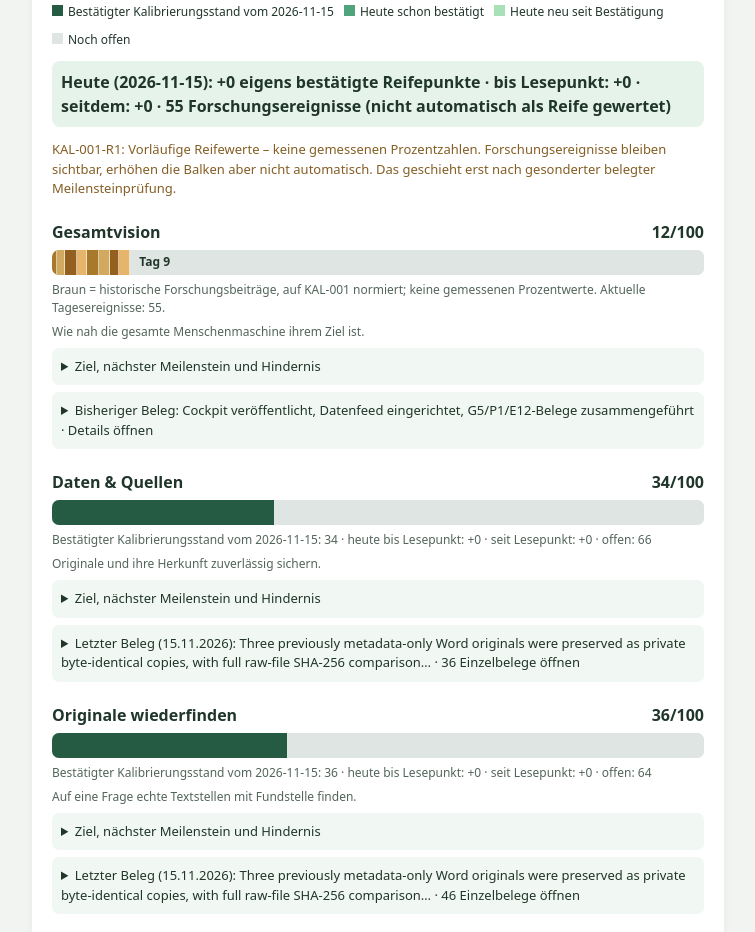
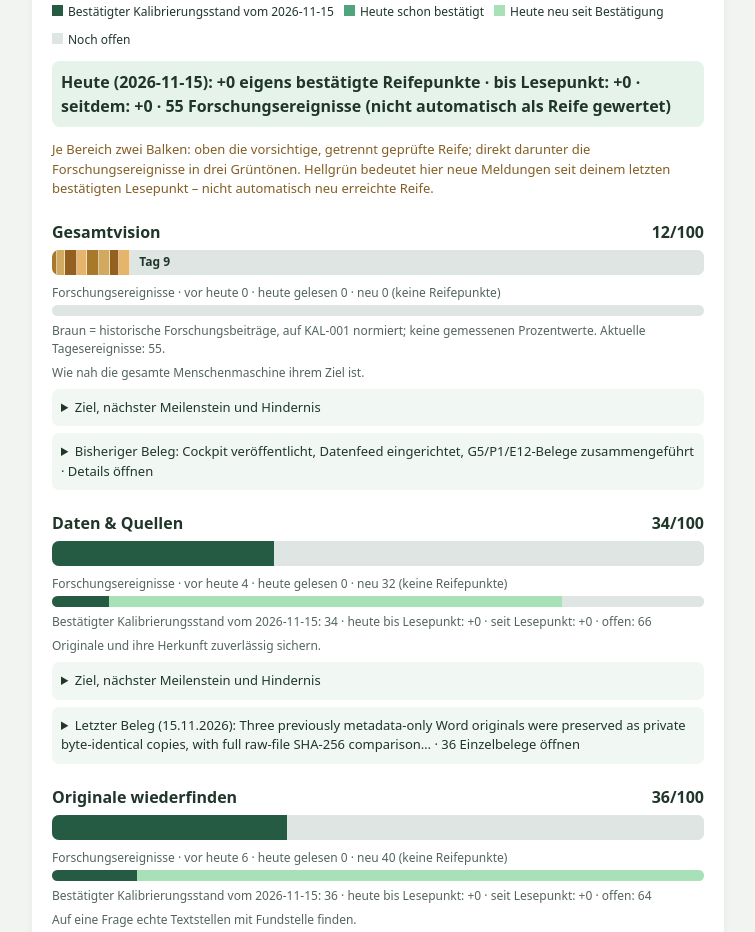
Before and after one commit to jholtrup1-code/hoh-forschungscockpit, a plain HTML site: page index.html in a window 1280 px wide. Shown: the part 875-1807 px from the top of the page, without its empty margins (262-1017 px from the left). Drawn offline with Linux system fonts and the light colour scheme.

Commit message:
Add honest per-area three-shade research activity bars without inflating maturity

```diff
--- a/index.html
+++ b/index.html
@@ -2,7 +2,7 @@
 *{box-sizing:border-box}body{font:16px/1.5 system-ui,Arial,sans-serif;background:#f1f4f1;color:#20362b;max-width:720px;margin:0 auto;padding:14px}header,section{background:white;border-radius:16px;padding:20px;margin:12px 0;box-shadow:0 2px 8px #0000000c}h1{font-size:24px;margin:0}h2{font-size:19px;margin:0 0 12px}.sub{color:#5b6860;font-size:13px}.stamp{background:#e6f3ea;border-radius:8px;padding:9px;font-weight:650;margin:12px 0}.metric{margin:21px 0}.name{display:flex;justify-content:space-between;gap:10px;font-weight:700}.bar{display:flex;width:100%;height:25px;overflow:hidden;border-radius:7px;background:#dfe5e2;margin-top:6px}.bar span{height:100%;flex:none}.detail{font-size:12px;color:#53655b;margin-top:6px}.evidence{font-size:13px;background:#f1f7f2;padding:9px;border-radius:7px;margin-top:7px}.legend{display:flex;flex-wrap:wrap;gap:10px;font-size:12px}.legend span:before{content:"";display:inline-block;background:var(--c);width:11px;height:11px;margin-right:5px}.day{cursor:pointer;border-right:1px solid #fff9}.day:focus-visible{outline:2px solid black;outline-offset:-2px}button{background:#245b42;color:white;border:0;border-radius:9px;padding:12px;font-weight:700;font-size:15px}.warn{color:#845e24}.dayinfo{padding:10px;background:#fff5e8;border-radius:8px;font-size:13px;margin-top:9px}</style></head><body>
 <header><h1>HOUSE OF HOLTRUP</h1><strong>Forschungscockpit</strong><p class="stamp">COCKPIT V2 · Tagesbasis / persönlicher Abruf / neue Forschung</p><div id="status" class="sub">Lade Forschungsdaten …</div></header>
 <section><h2>Forschung seit deinem bestätigten Lesepunkt</h2><p class="sub">Neue Forschungsergebnisse werden sofort sichtbar – auch wenn die wissenschaftlichen Reifebalken unverändert bleiben. Die drei Grüntöne hier zeigen Meldungen, keine Reifeprozente.</p><div id="activity"></div></section>
-<section><h2>Fortschritt</h2><div class="legend"><span style="--c:#245b42">Bis gestern 24 Uhr</span><span style="--c:#50a47b">Heute schon bestätigt</span><span style="--c:#a8e1b8">Heute neu seit Bestätigung</span><span style="--c:#dfe5e2">Noch offen</span></div><p id="daily" class="stamp"></p><p class="sub warn">KAL-001-R1: Vorläufige Reifewerte – keine gemessenen Prozentzahlen. Forschungsereignisse bleiben sichtbar, erhöhen die Balken aber nicht automatisch. Das geschieht erst nach gesonderter belegter Meilensteinprüfung.</p><div id="metrics"></div></section>
+<section><h2>Fortschritt</h2><div class="legend"><span style="--c:#245b42">Bis gestern 24 Uhr</span><span style="--c:#50a47b">Heute schon bestätigt</span><span style="--c:#a8e1b8">Heute neu seit Bestätigung</span><span style="--c:#dfe5e2">Noch offen</span></div><p id="daily" class="stamp"></p><p class="sub warn">Je Bereich zwei Balken: oben die vorsichtige, getrennt geprüfte Reife; direkt darunter die Forschungsereignisse in drei Grüntönen. Hellgrün bedeutet hier neue Meldungen seit deinem letzten bestätigten Lesepunkt – nicht automatisch neu erreichte Reife.</p><div id="metrics"></div></section>
 <section><h2>Was heute konkret passiert ist</h2><div id="work"></div></section>
 <section><h2>Dein persönlicher Lesepunkt</h2><p id="seen"></p><button id="confirm">Diesen Stand habe ich gelesen</button><p class="sub">Erst dein Klick verschiebt das heutige Hellgrün nach Mittelgrün. Neue Forschungsprüfungen verändern diesen Lesepunkt nicht. Speicherung auf diesem Gerät und in diesem Browser.</p></section>
 <script>
@@ -59,6 +59,25 @@ function render(){
    [[before,"#245b42"],[marked-before,"#50a47b"],[value-marked,"#a8e1b8"],[100-value,"#dfe5e2"]].forEach(([width,color])=>{const p=document.createElement("span");p.style.width=Math.max(0,width)+"%";p.style.background=color;bar.append(p)})
  }
  item.append(bar);
+ // Separate, reproducible activity strip BY AREA: event counts are not maturity.
+ const activityAll=events.filter(ev=>Array.isArray(ev.delta)&&ev.delta[i]>0&&berlinDay(ev.completed_at)<=today);
+ const readerTime=seen?.at&&!Number.isNaN(Date.parse(seen.at))?Date.parse(seen.at):null;
+ const activityPrior=activityAll.filter(ev=>berlinDay(ev.completed_at)<today).length;
+ const activityRead=activityAll.filter(ev=>berlinDay(ev.completed_at)===today&&readerTime!==null&&Date.parse(ev.completed_at)<=readerTime).length;
+ const activityNew=activityAll.filter(ev=>berlinDay(ev.completed_at)===today&&(readerTime===null||Date.parse(ev.completed_at)>readerTime)).length;
+ const activityHeading=document.createElement("div");activityHeading.className="detail";activityHeading.style.marginTop="9px";
+ activityHeading.textContent="Forschungsereignisse · vor heute "+activityPrior+" · heute gelesen "+activityRead+" · neu "+activityNew+" (keine Reifepunkte)";
+ item.append(activityHeading);
+ const activityStrip=document.createElement("div");activityStrip.className="bar";activityStrip.style.height="11px";activityStrip.style.marginTop="3px";
+ activityStrip.setAttribute("aria-label","Neue Forschungsereignisse in diesem Bereich: "+activityNew+", heute bereits bestätigt: "+activityRead+", frühere Tage: "+activityPrior);
+ const activityTotal=activityPrior+activityRead+activityNew;
+ // Relative length is number of events, never a completion percentage.
+ const unit=Math.max(12,Math.max(...labels.map((_,j)=>events.filter(ev=>Array.isArray(ev.delta)&&ev.delta[j]>0&&berlinDay(ev.completed_at)<=today).length)));
+ for(const [amount,color] of [[activityPrior,"#245b42"],[activityRead,"#50a47b"],[activityNew,"#a8e1b8"]]){
+   if(!amount)continue;const seg=document.createElement("span");seg.style.width=(amount/unit*100)+"%";seg.style.background=color;seg.style.minWidth="0";activityStrip.append(seg);
+ }
+ const remaining=document.createElement("span");remaining.style.flex="1";remaining.style.background="#dfe5e2";activityStrip.append(remaining);
+ item.append(activityStrip);
  const note=document.createElement("div");note.className="detail";
  note.textContent=i===0?"Braun = historische Forschungsbeiträge, auf KAL-001 normiert; keine gemessenen Prozentwerte. Aktuelle Tagesereignisse: "+events.filter(x=>berlinDay(x.completed_at)===today).length+".": baselineTitle+": "+before+" · heute bis Lesepunkt: +"+(marked-before)+" · seit Lesepunkt: +"+(value-marked)+" · offen: "+(100-value);
  item.append(note);
@@ -72,7 +91,7 @@ function render(){
    const summary=document.createElement("summary");
    const newest=relevant[0];summary.textContent=newest?"Letzter Beleg ("+dayLabel(newest.completed_at)+"): "+shortEvidence(newest.evidence)+" · "+relevant.length+" Einzelbelege öffnen":"Bisheriger Beleg: "+shortEvidence(data.evidence_by_area?.[areaKeys[i]])+" · Details öffnen";
    details.append(summary);
-   for(const ev of relevant){const p=document.createElement("p");p.textContent=dayLabel(ev.completed_at)+" · "+ev.source.toUpperCase()+" · +"+ev.delta[i]+": "+ev.evidence;details.append(p)}
+   for(const ev of relevant){const p=document.createElement("p");p.textContent=dayLabel(ev.completed_at)+" · "+ev.source.toUpperCase()+" · "+ev.evidence;details.append(p)}
    if(data.evidence_by_area?.[areaKeys[i]]){const p=document.createElement("p");p.textContent="Früherer Checkpoint CP007: "+data.evidence_by_area[areaKeys[i]];details.append(p)}
    item.append(details)
  }
```
